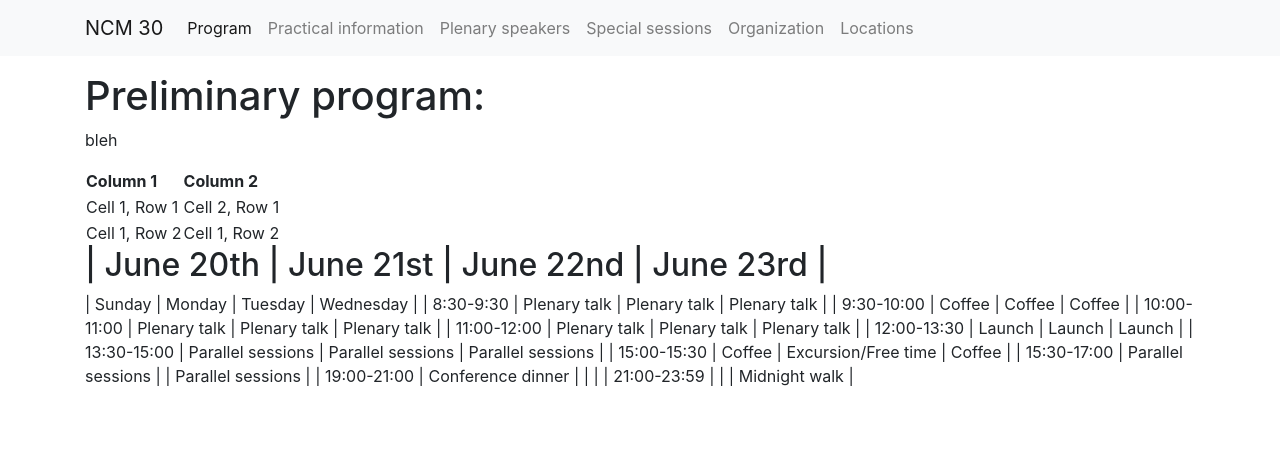
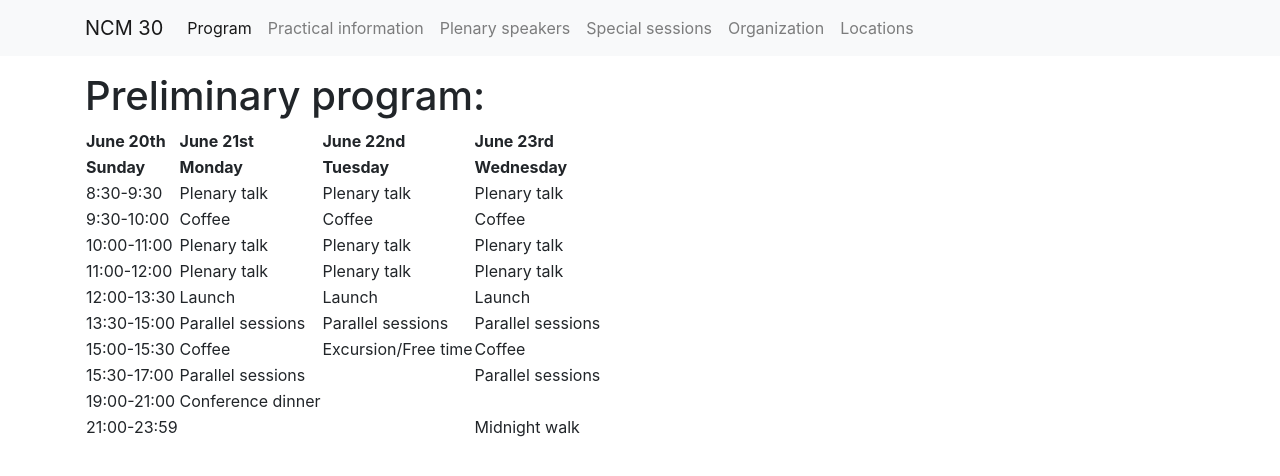
Before and after one commit to IslenskaStaerdfraedafelagid/ncm30-website, a Jekyll site: the page built from program/index.md, in a window 1280 px wide. Shown: the top 476 px of the page. Built offline with Jekyll 4.4.1, drawn with Linux system fonts in a browser that asks for light colours; our own code applies the rules of GitHub Pages for plain Markdown files.

Commit message:
Update index.md

```diff
--- a/program/index.md
+++ b/program/index.md
@@ -5,18 +5,9 @@ layout: default
 # Preliminary program:
 
 
-bleh
-
-| Column 1      | Column 2      |
-| ------------- | ------------- |
-| Cell 1, Row 1 | Cell 2, Row 1 |
-| Cell 1, Row 2 | Cell 1, Row 2 |
-
-
-
 | June 20th           | June 21st         | June 22nd           | June 23rd         |
--------------------------------------------------------------------------------------
 | Sunday              | Monday            | Tuesday             | Wednesday         |
+| ------------------- | ----------------- | ------------------- | ----------------- |
 | 8:30-9:30		      | Plenary talk      | Plenary talk        | Plenary talk      |
 | 9:30-10:00		  | Coffee            | Coffee              | Coffee            |
 | 10:00-11:00		  | Plenary talk      | Plenary talk        | Plenary talk      |
```
